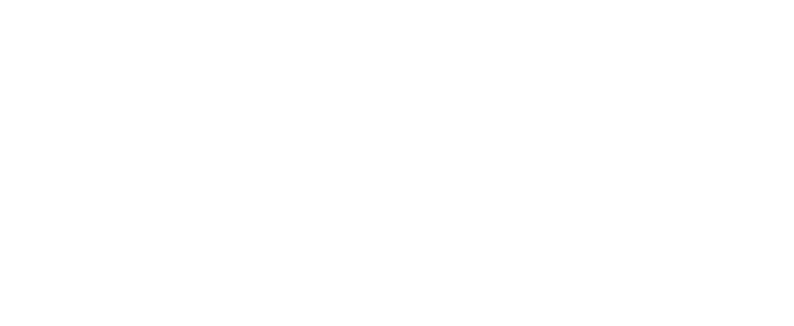
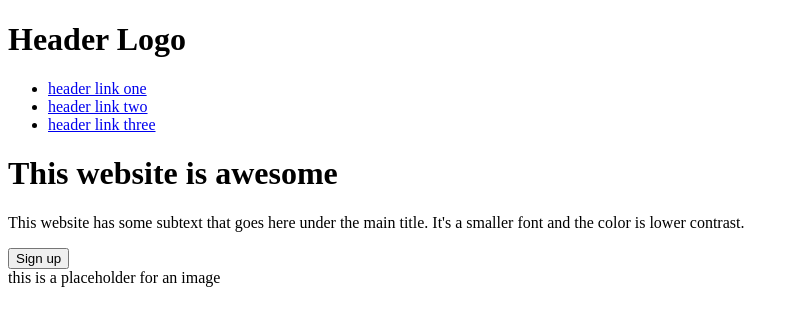
Before and after one commit to alecmgarza/landing-page, a plain HTML site: page index.html in a window 1280 px wide. Shown: the whole page, without its empty margins (0-794 px from the left). Drawn offline with Linux system fonts and the light colour scheme.

Commit message:
Code header and sub-header

```diff
--- a/index.html
+++ b/index.html
@@ -7,6 +7,24 @@
     <title>Landing Page</title>
 </head>
 <body>
-
+    <div class="header">
+        <h1>Header Logo</h1>
+        <ul>
+            <li><a href="#">header link one</a></li>
+            <li><a href="#">header link two</a></li>
+            <li><a href="#">header link three</a></li>
+        </ul>
+    </div>
+    <div class="sub-header">
+        <div class="sub-header-text">
+            <h1>This website is awesome</h1>
+            <p>This website has some subtext that goes here under the main
+            title. It's a smaller font and the color is lower contrast.</p>
+            <button>Sign up</button>
+        </div>
+        <div class="sub-header-image">
+            this is a placeholder for an image
+        </div>
+    </div>
 </body>
 </html>
```
